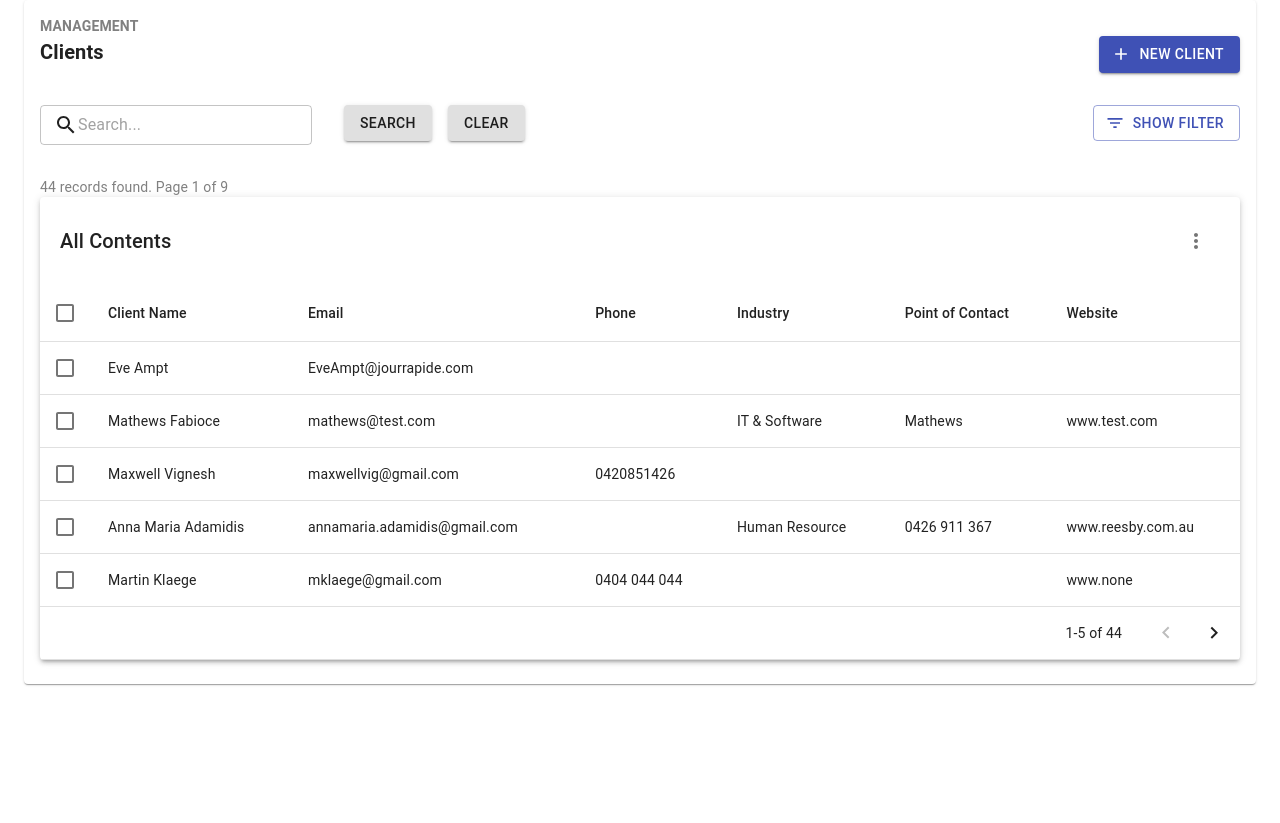
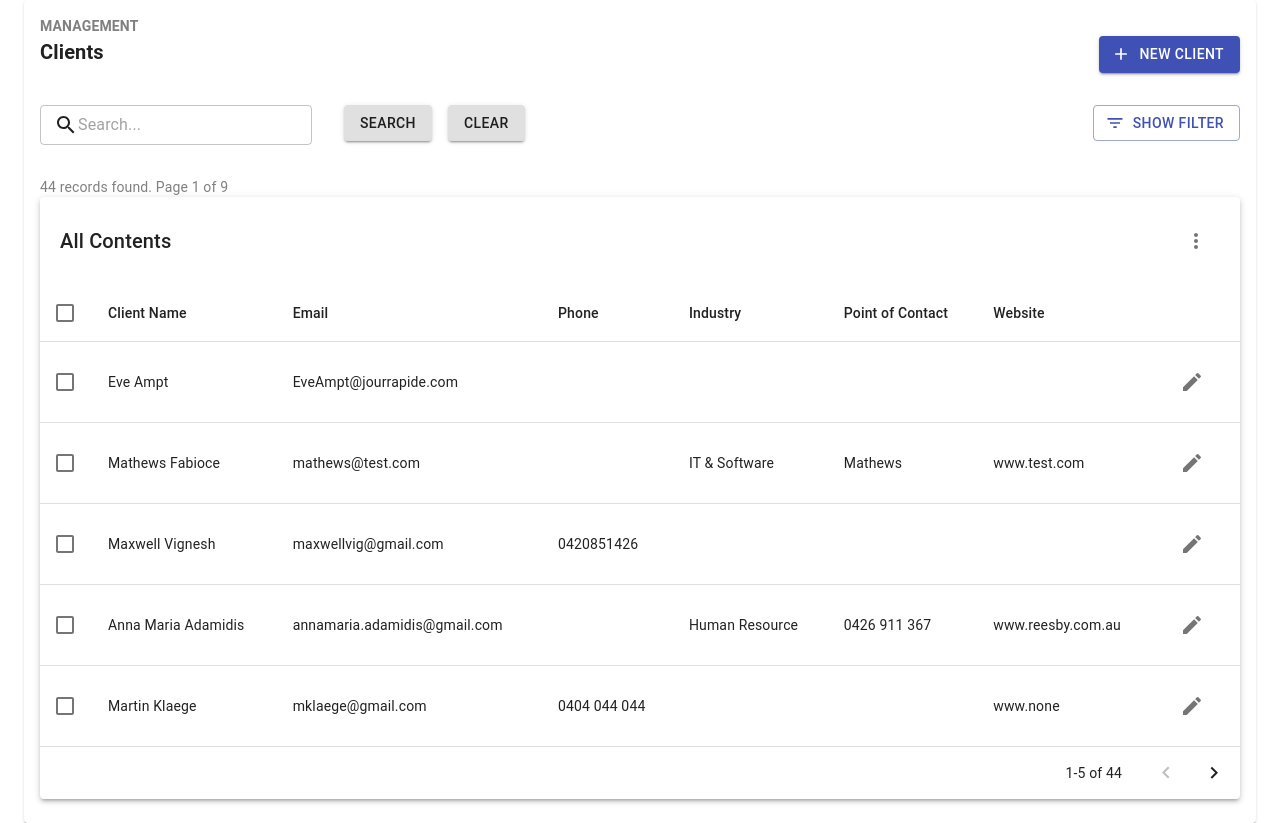
Before and after one commit to CaffeineBear/reesby-task, a React (Create React App) app: page / in a window 1280 px wide. Before the commit the page ends 800 px from the top, so only its background shows below. Built offline with nearby package versions, Linux system fonts and the light colour scheme.

Commit message:
ADD optional action component at each row at CheckBoxTable.

```diff
--- a/src/components/CheckBoxTable/CheckBoxTableBody.jsx
+++ b/src/components/CheckBoxTable/CheckBoxTableBody.jsx
@@ -8,8 +8,15 @@ import { Checkbox, TableBody, TableRow, TableCell } from '@material-ui/core';
 const CheckBoxTableBody = props => {
   const {
     tableData, selected, fieldList, onSelectClick,
-    pageInfo: { currPage, rowsPerPage }
+    pageInfo: { currPage, rowsPerPage },
+    actionComponent, onActionEvent
   } = props;
+
+  const ActionComponent = (actionComponentProps) => {
+    return <div {...actionComponentProps}>
+      {actionComponent}
+    </div>
+  }
 
   // Slice table to obtain the viewing page table.
   const startingIndex = (currPage)*rowsPerPage;
@@ -38,6 +45,17 @@ const CheckBoxTableBody = props => {
               {currData[currField]}
             </TableCell>);
           })}
+
+          {/* Optional Clickable Action at the end */}
+          { ( actionComponent && typeof onActionEvent === 'function' ) &&
+            (<TableCell>
+              <ActionComponent onClick={ (e) =>  {
+                  return onActionEvent(e, indexInWholeTable);
+                } }
+              />
+            </TableCell>)
+          }
+
         </TableRow>);
       })}
     </TableBody>
--- a/src/components/CheckBoxTable/CheckBoxTableHeader.jsx
+++ b/src/components/CheckBoxTable/CheckBoxTableHeader.jsx
@@ -6,7 +6,9 @@ import React from 'react';
 import { Checkbox, TableHead, TableRow, TableCell } from '@material-ui/core';
 
 const CheckBoxTableHeader = props => {
-  const { numSelected, totalRow, onSelectAllClick, columnNames } = props;
+  const {
+    numSelected, totalRow, onSelectAllClick, columnNames, actionExist
+  } = props;
   return (<React.Fragment>
     <TableHead>
       <TableRow>
@@ -19,10 +21,14 @@ const CheckBoxTableHeader = props => {
           />
         </TableCell>
         {columnNames.map(currColumn => {
-          return (<TableCell key={`ClientTableColumn${currColumn}`}>
+          return (<TableCell key={`CheckBoxTableCol${currColumn}`}>
             {currColumn}
           </TableCell>);
         })}
+
+        {/* If there are action button exists at the end, we add empty cell */}
+        { actionExist && <TableCell key={`CheckBoxTableColEmpty`} /> }
+
       </TableRow>
     </TableHead>
   </React.Fragment>);
--- a/src/components/CheckBoxTable/index.jsx
+++ b/src/components/CheckBoxTable/index.jsx
@@ -7,7 +7,7 @@ const CheckBoxTableContainer = props => {
 
   const {
     fieldList,  columnNames, tableData, selected, updateSelected,
-    pageInfo, setPageInfo
+    pageInfo, setPageInfo, rowActionComponent, onRowActionEvent
   } = props;
 
   const { totalRow } = pageInfo;
@@ -28,11 +28,9 @@ const CheckBoxTableContainer = props => {
     updateNumSelected(toggleSelect ? totalRow : 0);
   }
 
-  const headerProps
-    = { numSelected, totalRow, onSelectAllClick, columnNames };
-
-  const bodyProps = {
-    tableData, selected, fieldList, onSelectClick, pageInfo
+  const headerProps = {
+    numSelected, totalRow, onSelectAllClick, columnNames,
+    actionExist: (rowActionComponent && typeof onRowActionEvent === 'function')
   };
 
   const handleChangePage = (event, newPage) => {
@@ -42,6 +40,12 @@ const CheckBoxTableContainer = props => {
         currPage: newPage
       });
     });
+  };
+
+  const bodyProps = {
+    tableData, selected, fieldList, onSelectClick, pageInfo, handleChangePage,
+    actionComponent: rowActionComponent,
+    onActionEvent: onRowActionEvent
   };
 
   const pageProps = {
@@ -56,24 +60,29 @@ const CheckBoxTableContainer = props => {
 
 
 const CheckBoxTable = ({headerProps, bodyProps, pageProps}) => {
-  const { pageInfo, handleChangePage } = pageProps;
-  return (<Table>
+  const {
+    pageInfo: {totalRow, rowsPerPage, currPage},
+    handleChangePage
+  } = pageProps;
+  return (<React.Fragment>
+    <Table>
+      {/* Headers */}
+      <CheckBoxTableHeader {...headerProps} />
 
-    {/* Headers */}
-    <CheckBoxTableHeader {...headerProps} />
+      {/* Body */}
+      <CheckBoxTableBody {...bodyProps} />
+    </Table>
 
-    {/* Body */}
-    <CheckBoxTableBody {...bodyProps} />
-
+    {/* Table pagination */}
     <TablePagination
-      rowsPerPageOptions={5}
-      count={pageInfo.totalRow}
-      rowsPerPage={pageInfo.rowsPerPage}
-      page={pageInfo.currPage}
+      component="div"
+      rowsPerPageOptions={[5]}
+      count={totalRow}
+      rowsPerPage={rowsPerPage}
+      page={currPage}
       onChangePage={handleChangePage}
     />
-
-  </Table>);
+  </React.Fragment>);
 }
 
 export default CheckBoxTableContainer;
--- a/src/pages/ClientManagement/index.jsx
+++ b/src/pages/ClientManagement/index.jsx
@@ -4,13 +4,14 @@
  */
 
 import React, { useState } from 'react';
-import { Container, Card, CardContent, Typography, Button, Paper } from '@material-ui/core';
+import { Container, Card, CardContent, Typography, Button, Paper, IconButton  } from '@material-ui/core';
 import ClientTable from '../../components/CheckBoxTable';
 import PageHeader from './PageHeader';
 import ToolBar from './ToolBar';
 import TableTitle from './TableTitle';
 import FilterListIcon from '@material-ui/icons/FilterList';
 import clientData from '../../data/clients.json';
+import CreateIcon from '@material-ui/icons/Create';
 
 const ClientManagement = props => {
 
@@ -43,6 +44,14 @@ const ClientManagement = props => {
     totalPageNumber: Math.ceil(totalRowCount / 5)
   });
 
+  const handlePenClick = (e, index) => {
+    console.log(`index ${index} is clicked`);
+  }
+
+  const rowActionComponent = (<IconButton variant='contained' >
+    <CreateIcon />
+  </IconButton>);
+
   const clientTableProps = {
     fieldList,
     columnNames,
@@ -50,7 +59,9 @@ const ClientManagement = props => {
     selected,
     updateSelected,
     pageInfo,
-    setPageInfo
+    setPageInfo,
+    rowActionComponent,
+    onRowActionEvent: handlePenClick
   };
 
   const showFilterButton = (
```
